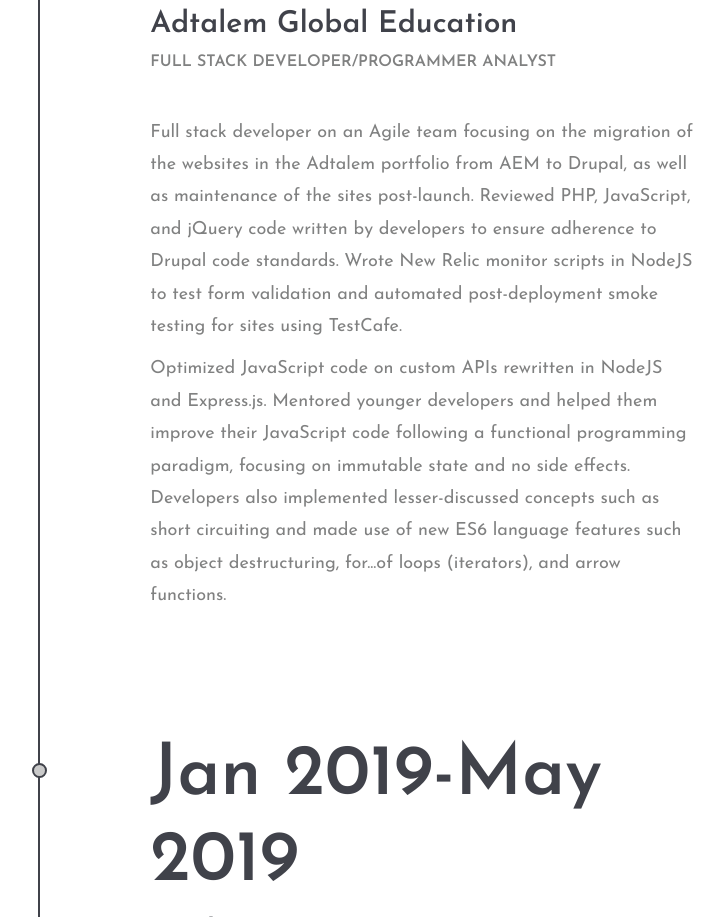
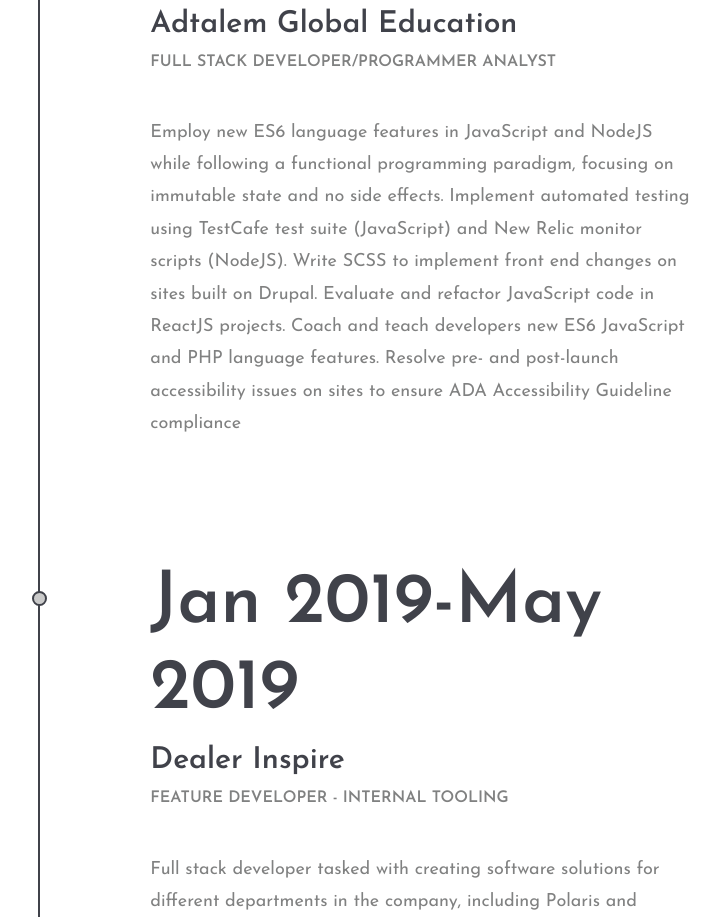
Before and after one commit to BrendanKoral/bkio, a website: page index.html in a window 1280 px wide. Shown: the part 2568-3485 px from the top of the page, without its empty margins (250-974 px from the left). Drawn offline with Linux system fonts and the light colour scheme.

Commit message:
Update index html file with new resume

```diff
--- a/index.html
+++ b/index.html
@@ -187,12 +187,8 @@
 								<h3>Adtalem Global Education</h3>
 								<h4>Full Stack Developer/Programmer Analyst</h4>
 								<p>
-									Full stack developer on an Agile team focusing on the migration of the websites in the Adtalem portfolio from AEM to Drupal, as well as maintenance of the sites post-launch.
-									Reviewed PHP, JavaScript, and jQuery code written by developers to ensure adherence to Drupal code standards.
-
-									Wrote New Relic monitor scripts in NodeJS to test form validation and automated post-deployment smoke testing for sites using TestCafe.
+									Employ new ES6 language features in JavaScript and NodeJS while following a functional programming paradigm, focusing on immutable state and no side effects. Implement automated testing using TestCafe test suite (JavaScript) and New Relic monitor scripts (NodeJS). Write SCSS to implement front end changes on sites built on Drupal. Evaluate and refactor JavaScript code in ReactJS projects. Coach and teach developers new ES6 JavaScript and PHP language features. Resolve pre- and post-launch accessibility issues on sites to ensure ADA Accessibility Guideline compliance
 								</p>
-<p style="margin-top: 10px;">Optimized JavaScript code on custom APIs rewritten in NodeJS and Express.js. Mentored younger developers and helped them improve their JavaScript code following a functional programming paradigm, focusing on immutable state and no side effects. Developers also implemented lesser-discussed concepts such as short circuiting and made use of new ES6 language features such as object destructuring, for...of loops (iterators), and arrow functions.</p>
 
 							</li>
 							<li>
```
